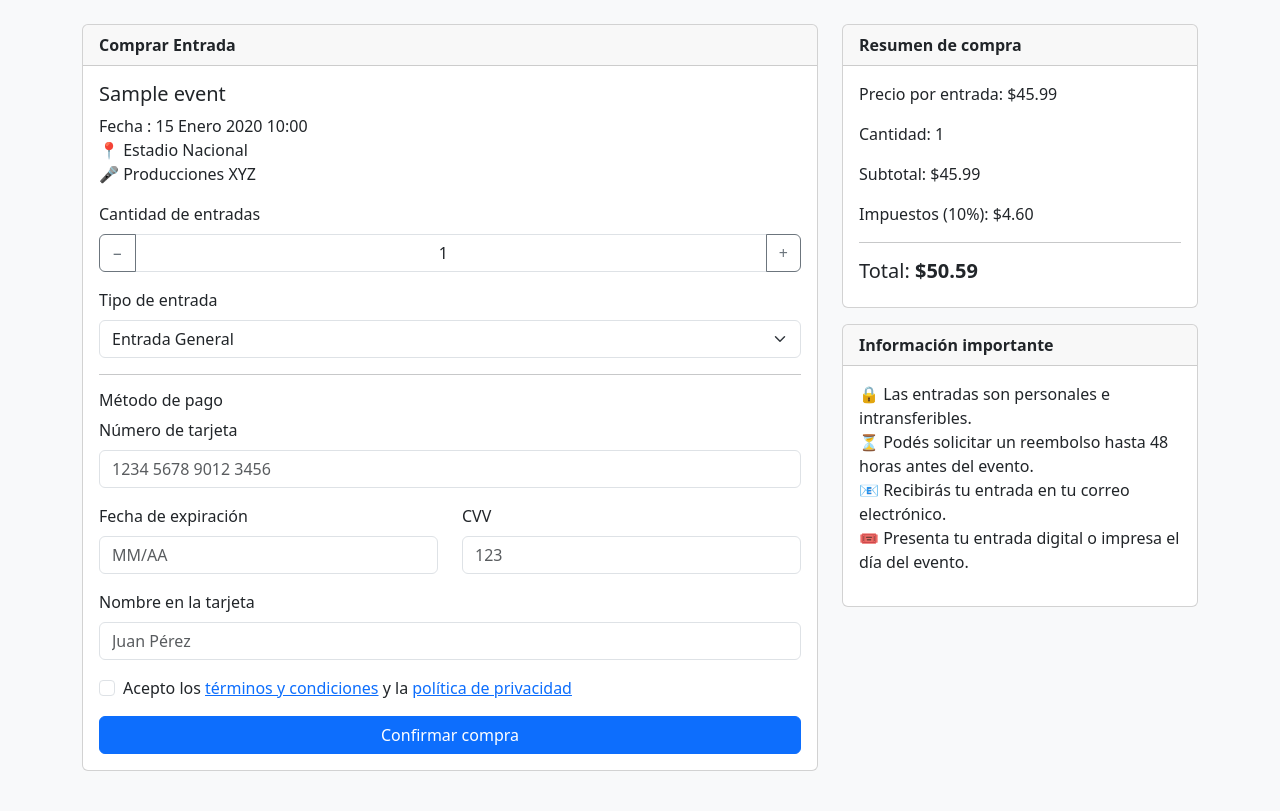
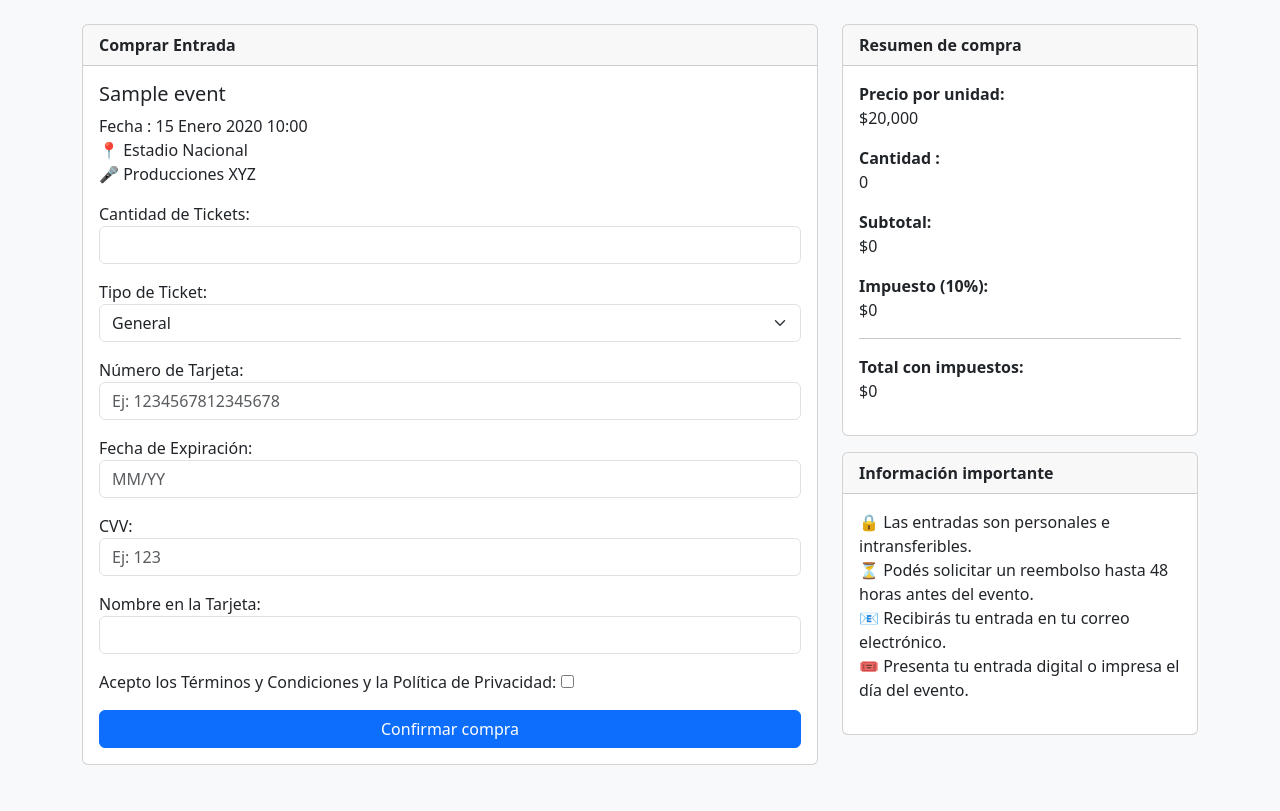
Before and after one commit to witcher-252/eventhub, a Django app: page /tickets/entrada/1 in a window 1280 px wide. After the commit the page ends 765 px from the top, so only its background shows below. Run offline with Django 5.2, Linux system fonts and the light colour scheme; a user stored in the database is signed in; tables that the repository leaves empty hold one stand-in row (values such as "Sample post"); parts of the project's set-up code (start-up, migrations or seed data) failed here and were passed over.

Commit message:
genero formulario para compra de entradas con forms y datos de la operacion realizada

```diff
--- a/app/templates/ticket/entrada.html
+++ b/app/templates/ticket/entrada.html
@@ -8,7 +8,24 @@
 <body class="bg-light p-4">
     <div class="container">
         <div class="row">
-            <!-- Formulario principal -->
+
+            <div class="col-md-8">
+                <div class="card mb-3">
+                    <div class="card-header"><strong>Comprar Entrada</strong></div>
+                    <div class="card-body">
+                        <h5>{{ evento.title }}</h5>
+                        <p>Fecha : {{evento.scheduled_at}} <br>📍 Estadio Nacional<br>🎤 Producciones XYZ</p>
+                        <form method="post" action="{% url 'confirm_ticket' %}">
+                            {% csrf_token %}
+                            {{ form.as_p }}
+                            <button type="submit" class="btn btn-primary w-100">Confirmar compra</button>
+                        </form>
+
+                    </div>
+                </div>
+            </div>
+
+            <!-- Formulario principal
             <div class="col-md-8">
                 <div class="card mb-3">
                     <div class="card-header"><strong>Comprar Entrada</strong></div>
@@ -68,19 +85,34 @@
                         <button class="btn btn-primary w-100">Confirmar compra</button>
                     </div>
                 </div>
-            </div>
+            </div> -->
 
             <!-- Resumen e información -->
             <div class="col-md-4">
                 <div class="card mb-3">
                     <div class="card-header"><strong>Resumen de compra</strong></div>
                     <div class="card-body">
-                        <p>Precio por entrada: $45.99</p>
-                        <p>Cantidad: 1</p>
-                        <p>Subtotal: $45.99</p>
-                        <p>Impuestos (10%): $4.60</p>
+                        <div class="mb-2">
+                            <label><strong>Precio por unidad:</strong></label>
+                            <p id="precioUnitario">$0</p>
+                        </div>
+                        <div class="mb-2">
+                            <label><strong>Cantidad :</strong></label>
+                            <p id="cantidadSeleccionada">0</p>
+                        </div>
+                        <div class="mb-2">
+                            <label><strong>Subtotal:</strong></label>
+                            <p id="totalAPagar">$0</p>
+                        </div>
+                        <div class="mb-2">
+                            <label><strong>Impuesto (10%):</strong></label>
+                            <p id="impuesto">$0</p>
+                        </div>
                         <hr>
-                        <h5>Total: <strong>$50.59</strong></h5>
+                        <div class="mb-2">
+                            <label><strong>Total con impuestos:</strong></label>
+                            <p id="totalFinal">$0</p>
+                        </div>
                     </div>
                 </div>
 
@@ -98,5 +130,44 @@
             </div>
         </div>
     </div>
+
+    <script>
+        const cantidadInput = document.getElementById('id_cantidad');
+        const tipoSelect = document.getElementById('id_tipo');
+
+        const cantidadOutput = document.getElementById('cantidadSeleccionada');
+        const precioUnitarioOutput = document.getElementById('precioUnitario');
+        const totalOutput = document.getElementById('totalAPagar');
+        const impuestoOutput = document.getElementById('impuesto');
+        const totalFinalOutput = document.getElementById('totalFinal');
+
+        function calcularTotales() {
+            const cantidad = parseInt(cantidadInput.value) || 0;
+            const tipo = tipoSelect.value;
+
+            let precioUnitario = 0;
+            if (tipo === 'general') {
+                precioUnitario = 20000;
+            } else if (tipo === 'VIP') {
+                precioUnitario = 40000;
+            }
+
+            const total = cantidad * precioUnitario;
+            const impuesto = total * 0.10;
+            const totalFinal = total + impuesto;
+
+            cantidadOutput.textContent = cantidad;
+            precioUnitarioOutput.textContent = `$${precioUnitario.toLocaleString()}`;
+            totalOutput.textContent = `$${total.toLocaleString()}`;
+            impuestoOutput.textContent = `$${impuesto.toLocaleString(undefined, {maximumFractionDigits: 2})}`;
+            totalFinalOutput.textContent = `$${totalFinal.toLocaleString(undefined, {maximumFractionDigits: 2})}`;
+        }
+
+        cantidadInput.addEventListener('input', calcularTotales);
+        tipoSelect.addEventListener('change', calcularTotales);
+
+        // Llamamos una vez al cargar la página por si hay valores precargados
+        window.addEventListener('DOMContentLoaded', calcularTotales);
+    </script>
 </body>
 </html>
--- /dev/null
+++ b/app/ticketForm.py
@@ -0,0 +1,78 @@
+from django import forms
+from datetime import datetime
+
+
+class CompraTicketForm(forms.Form):
+    TIPO_CHOICES = [('general', 'General'), ('VIP', 'VIP')]
+
+    cantidad = forms.IntegerField(
+        min_value=1,
+        label='Cantidad de Tickets',
+        widget=forms.NumberInput(attrs={'class': 'form-control'})
+    )
+    tipo = forms.ChoiceField(
+        choices=TIPO_CHOICES,
+        label='Tipo de Ticket',
+        widget=forms.Select(attrs={'class': 'form-select'})
+    )
+    numero_tarjeta = forms.CharField(
+        max_length=16,
+        label='Número de Tarjeta',
+         widget=forms.TextInput(attrs={
+        'class': 'form-control',
+        'inputmode': 'numeric',  # Para mostrar teclado numérico en móviles
+        'pattern': r'\d*',       # Solo dígitos
+        'placeholder': 'Ej: 1234567812345678'
+    })
+    )
+    expiracion = forms.DateField(
+        input_formats=['%m/%y'],
+        label='Fecha de Expiración',
+        widget=forms.TextInput(attrs={'class': 'form-control', 'placeholder': 'MM/YY'})
+    )
+    cvv = forms.CharField(
+        max_length=4,
+        label='CVV',
+         widget=forms.PasswordInput(attrs={
+        'class': 'form-control',
+        'inputmode': 'numeric',
+        'pattern': r'\d{3,4}',
+        'placeholder': 'Ej: 123'
+    })
+    )
+    nombre_tarjeta = forms.CharField(
+        max_length=100,
+        label='Nombre en la Tarjeta',
+        widget=forms.TextInput(attrs={'class': 'form-control'})
+    )
+    acepta_terminos = forms.BooleanField(
+    required=True,
+    label='Acepto los Términos y Condiciones y la Política de Privacidad'
+    )
+    id_evento = forms.IntegerField(widget=forms.HiddenInput())
+
+    def clean_numero_tarjeta(self):
+        data = self.cleaned_data['numero_tarjeta']
+        if not data.isdigit():
+            raise forms.ValidationError("El número de tarjeta debe contener solo dígitos.")
+        if len(data) != 16:
+            raise forms.ValidationError("El número de tarjeta debe tener exactamente 16 dígitos.")
+        return data
+
+    def clean_cvv(self):
+        data = self.cleaned_data['cvv']
+        if not data.isdigit():
+            raise forms.ValidationError("El CVV debe contener solo números.")
+        if len(data) not in [3, 4]:
+            raise forms.ValidationError("El CVV debe tener 3 o 4 dígitos.")
+        return data
+
+    def clean_expiracion(self):
+        expiracion = self.cleaned_data['expiracion']
+        today = datetime.today()
+
+        # Consideramos que la tarjeta expira al final del mes
+        if expiracion.year < today.year or (expiracion.year == today.year and expiracion.month < today.month):
+            raise forms.ValidationError("La tarjeta está vencida.")
+
+        return expiracion
--- a/app/urls.py
+++ b/app/urls.py
@@ -22,4 +22,5 @@ urlpatterns = [
     path('tickets/eliminar/<id>', views.delete_ticket, name='delete_ticket'),
     path('tickets/update', views.update_ticket, name='update_ticket'),
     path('tickets/entrada/<idEvento>', views.buy_ticket, name='buy_ticket'),
+    path('tickets/confirmarEntrada', views.confirm_ticket, name='confirm_ticket'),
 ]
--- a/app/views.py
+++ b/app/views.py
@@ -4,8 +4,8 @@ from django.contrib.auth.decorators import login_required
 from django.shortcuts import get_object_or_404, redirect, render
 from django.utils import timezone
 from django.urls import reverse
-
 from .models import Event, User, Ticket
+from .ticketForm import CompraTicketForm
 
 
 def register(request):
@@ -186,5 +186,30 @@ def update_ticket(request):
 @login_required
 def buy_ticket(request, idEvento):
     event = get_object_or_404(Event, pk=idEvento)
-    return render(request, "ticket/entrada.html", {"user_is_organizer": request.user.is_organizer, "evento":event})
+    form = CompraTicketForm(initial={'id_evento': event.pk})
+    return render(request, "ticket/entrada.html", {"user_is_organizer": request.user.is_organizer, "evento":event, "form": form})
+
+@login_required
+def confirm_ticket(request):
+
+    usuario = request.user
+    form = CompraTicketForm(request.POST)
+
+    if request.method == 'POST':
+
+        if form.is_valid():
+            # Accedés a los datos con form.cleaned_data
+            id_evento = form.cleaned_data['id_evento']
+            event = get_object_or_404(Event, pk=id_evento)
+            cantidad = form.cleaned_data['cantidad']
+            tipo = form.cleaned_data['tipo']
+            # ... procesás, guardás, etc.
+            Ticket.objects.create( quantity=cantidad , buy_date=timezone.now(), type=tipo, usuario=usuario, evento = event)
+            return redirect('gestion_ticket', idEvento= id_evento)
+        else:
+            id_evento = request.POST.get('id_evento')
+            event = get_object_or_404(Event, pk=id_evento)
+            return render(request, "ticket/entrada.html", {"user_is_organizer": request.user.is_organizer, "evento":event, "form": form})
+
+
 # codigo de ticket - fin
```
Also changed, not shown: app/templates/ticket/gestionTicket.html (+1 -25 lines).
